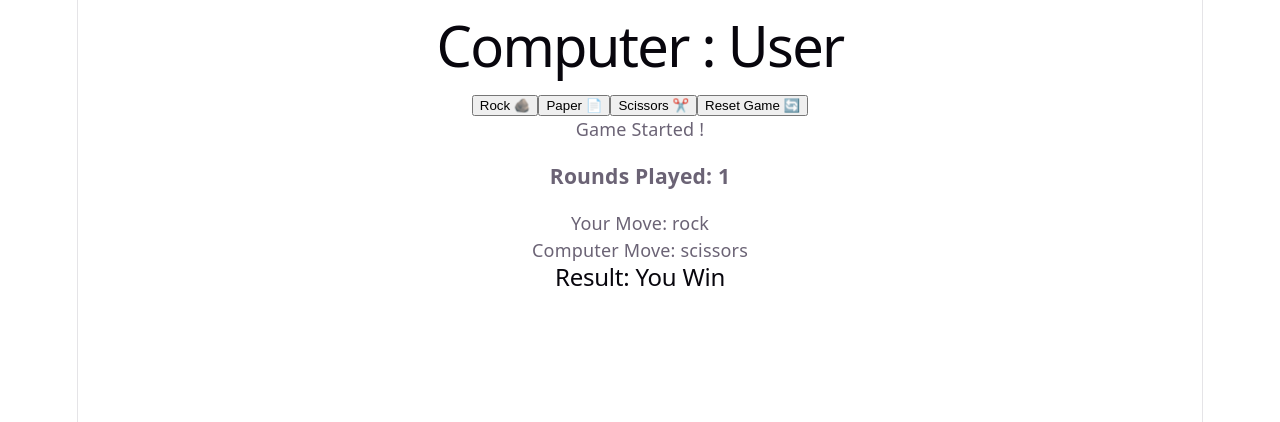
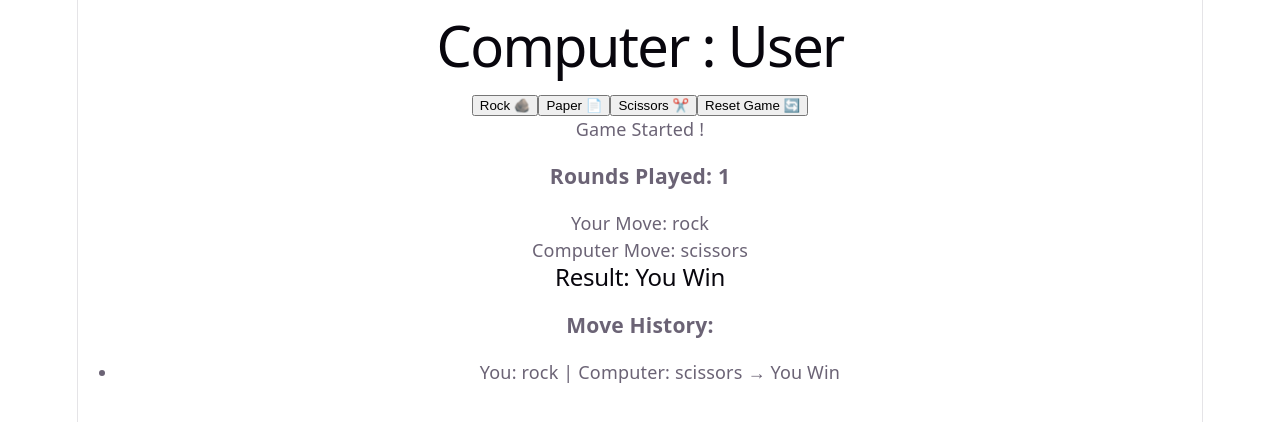
Before and after one commit to Harshita-SM/Rock-Paper-Scissor-Game, a React (Vite) app: page / in a window 1280 px wide. Both pictures are taken after a click on the button "Rock 🪨". Shown: the top 422 px of the page. Built offline with nearby package versions, Linux system fonts and the light colour scheme.

Commit message:
Added move history tracking and display

```diff
--- a/src/App.jsx
+++ b/src/App.jsx
@@ -37,6 +37,11 @@ function App() {
     setResult(gameResult);
 
     setRounds(prev => prev + 1);
+
+      setHistory(prev => [
+  ...prev,
+  { player: move, computer: compMove, result: gameResult }
+]);
   };
 
   const resetGame = () => {
@@ -45,6 +50,9 @@ function App() {
   setResult("");
   setRounds(0);
   };
+
+  const [history, setHistory] = useState([]);
+
 
   return (
     <div>
@@ -62,6 +70,14 @@ function App() {
       <p>Your Move: {playerMove}</p>
       <p>Computer Move: {computerMove}</p>
       <h2>Result: {result}</h2>
+      <h3>Move History:</h3>
+      <ul>
+        {history.map((item, index) => (
+        <li key={index}>
+        You: {item.player} | Computer: {item.computer} → {item.result}
+        </li>
+         ))}
+      </ul>
     </div>
   )
 }
```
